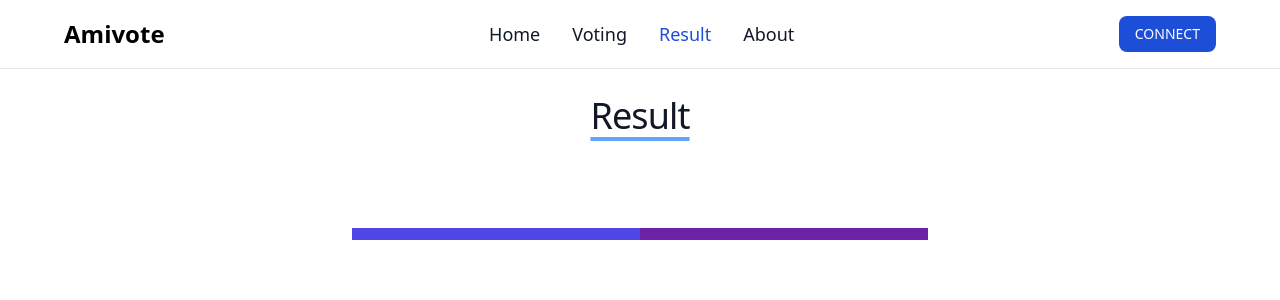
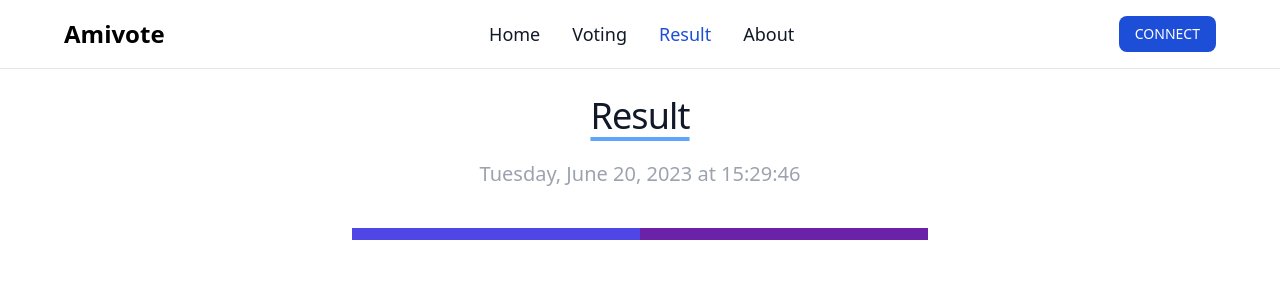
Before and after one commit to Cingihimut/web3-voting, a Next.js app: page /result in a window 1280 px wide. Shown: the top 300 px of the page. Built offline with nearby package versions, Linux system fonts and the light colour scheme.

Commit message:
Create realtime result page: fix font color

```diff
--- a/src/app/result/page.jsx
+++ b/src/app/result/page.jsx
@@ -55,7 +55,7 @@ const ResultPage = () => {
                 Result
               </span>
             </h1>
-            <h1 class="mb-4 text-center mt-6 text-md text-white font-medium text-gray-400 dark:text-white md:text-lg lg:text-xl">
+            <h1 class="mb-4 text-center mt-6 text-md font-medium text-gray-400 dark:text-white md:text-lg lg:text-xl">
               <div suppressHydrationWarning>
                 {dateNow.toLocaleString("en-US", options)}
               </div>
```
